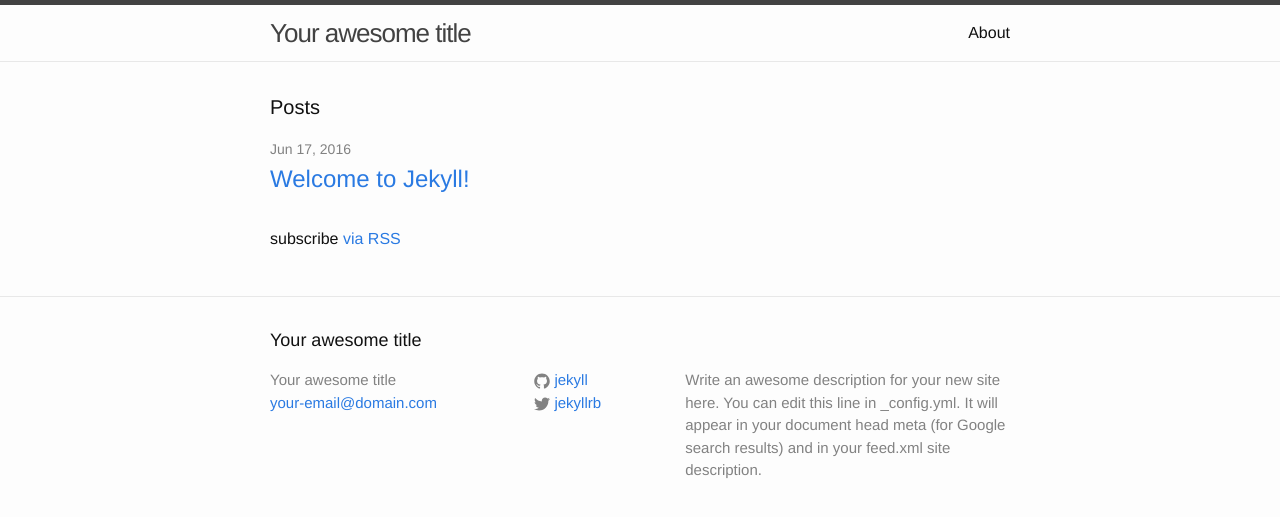
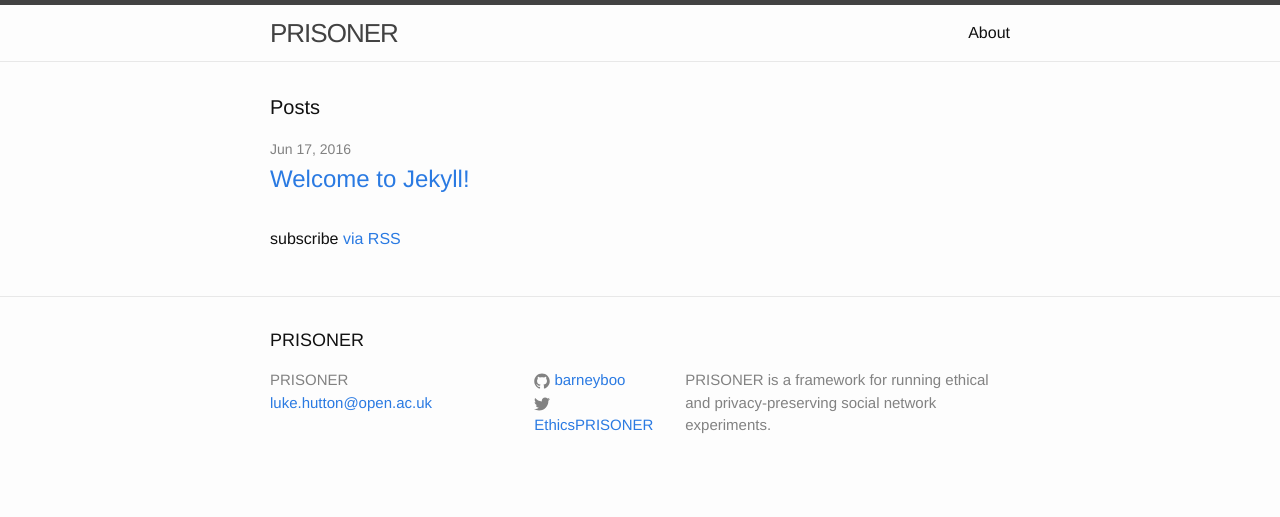
Before and after one commit to uoscompsci/PRISONER, a Jekyll site: the page built from index.html, in a window 1280 px wide. Shown: the top 517 px of the page. Built offline with Jekyll 4.4.1, drawn with Linux system fonts in a browser that asks for light colours.

Commit message:
update config

```diff
--- a/_config.yml
+++ b/_config.yml
@@ -6,16 +6,15 @@
 # 'jekyll serve'. If you change this file, please restart the server process.
 
 # Site settings
-title: Your awesome title
-email: your-email@domain.com
+title: PRISONER
+email: luke.hutton@open.ac.uk
 description: > # this means to ignore newlines until "baseurl:"
-  Write an awesome description for your new site here. You can edit this
-  line in _config.yml. It will appear in your document head meta (for
-  Google search results) and in your feed.xml site description.
+  PRISONER is a framework for running ethical and privacy-preserving
+  social network experiments.
 baseurl: "" # the subpath of your site, e.g. /blog
-url: "http://yourdomain.com" # the base hostname & protocol for your site
-twitter_username: jekyllrb
-github_username:  jekyll
+url: "http://uoscompsci.github.io/PRISONER/" # the base hostname & protocol for your site
+twitter_username: EthicsPRISONER
+github_username:  barneyboo
 
 # Build settings
 markdown: kramdown
```
